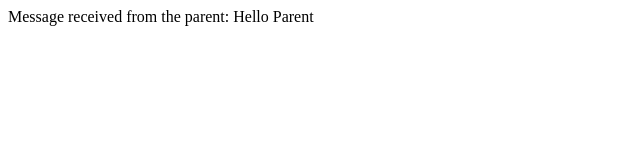
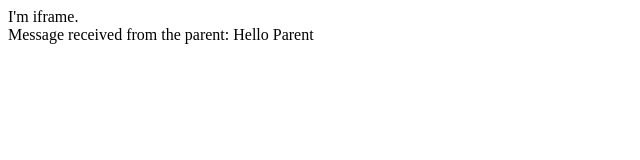
Before and after one commit to wangkui0508/wangkui0508.github.com, a plain HTML site: page iframe.html in a window 1280 px wide. Shown: the whole page, without its empty margins (0-640 px from the left). Drawn offline with Linux system fonts and the light colour scheme.

Commit message:
Update iframe.html

```diff
--- a/iframe.html
+++ b/iframe.html
@@ -13,6 +13,7 @@ window.addEventListener('message', function(event) {
 </script>
 	</head>
 	<body>
+		I'm iframe.
 		<div id="myDiv">
 		</div>
 	</body>
```
